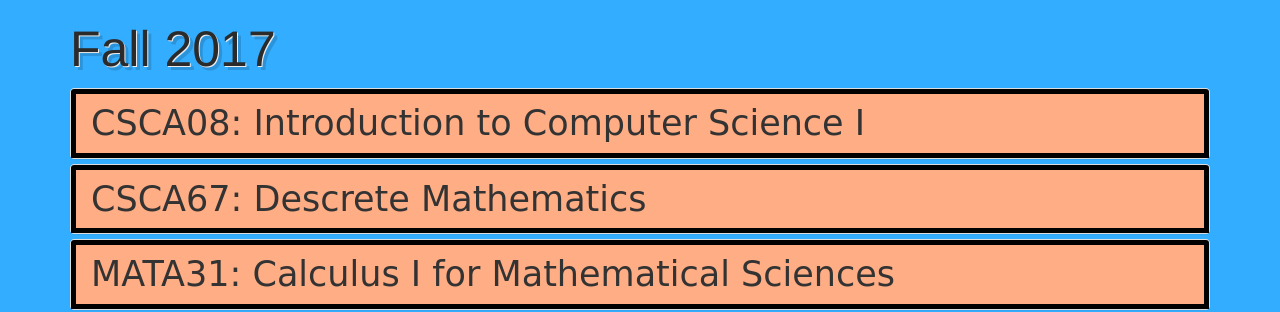
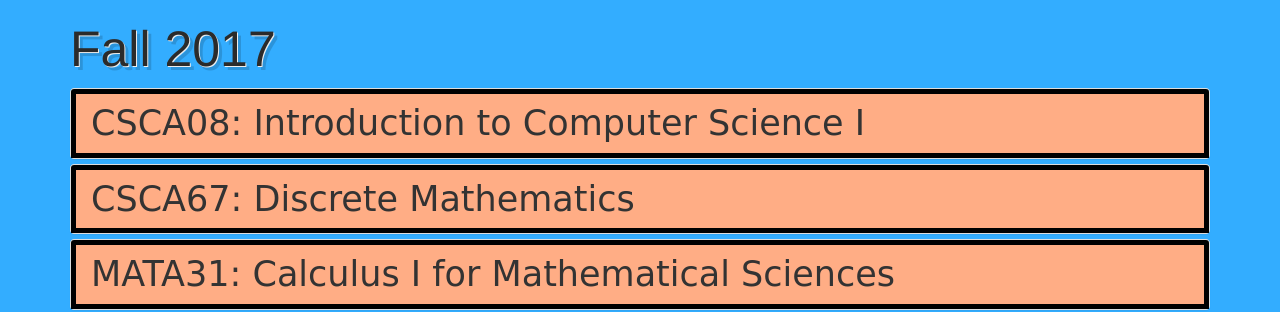
Before and after one commit to smitpatel316/Website, a website: page courses.html in a window 1280 px wide. Shown: the top 312 px of the page. Drawn offline with nearby package versions, Linux system fonts and the light colour scheme; a web font is replaced by a local one.

Commit message:
Update courses.html

```diff
--- a/courses.html
+++ b/courses.html
@@ -50,7 +50,7 @@
     <div class="panel panel-default">
       <div class="panel-heading" id="headdiv">
         <h4 class="panel-title">
-          <a data-toggle="collapse" data-parent="#accordion" href="#collapse2">CSCA67: Descrete Mathematics</a>
+          <a data-toggle="collapse" data-parent="#accordion" href="#collapse2">CSCA67: Discrete Mathematics</a>
         </h4>
       </div>
       <div id="collapse2" class="panel-collapse collapse">
```
